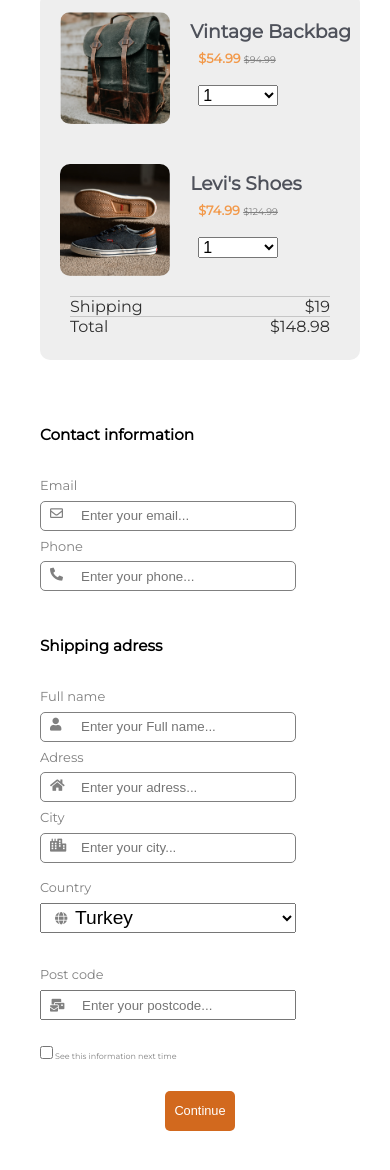
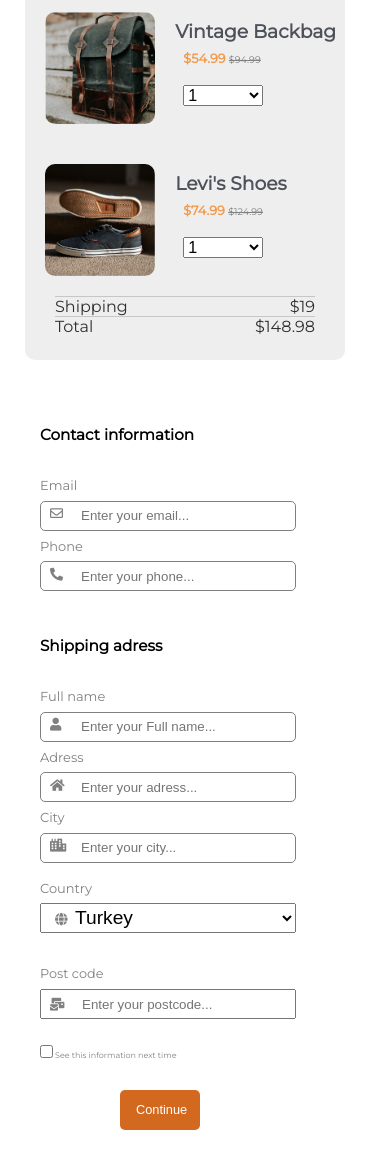
Before and after one commit to Rifatkazak/Checkout-form, a plain HTML site: page index.html in a window 390 px wide. Shown: the part 102-1272 px from the top of the page. Before the commit the page ends 1233 px from the top, so only its background shows below. Drawn offline with Linux system fonts and the light colour scheme.

Commit message:
last change

```diff
--- a/style.css
+++ b/style.css
@@ -72,8 +72,8 @@ i{
 #country {
     margin-right: 50px;
     padding-left: 15px;
-    width: 50px;
-    height:30px;
+    width: 10rem;
+
 }
 .country {
     margin-left: 0;
@@ -203,7 +203,6 @@ i{
         margin-top: 0.5rem;
         font-size: 0.8rem;
         margin-left: 8px;
-        color:#F2994A
     }
     .span{
         color: gray;
@@ -253,6 +252,10 @@ i{
     }
     #country {
         width: 16rem;
+        font-size: 2rem;
+    }
+    .country{
+        font-size: small;
     }
     .info {
         font-size: 0.5rem;
@@ -260,14 +263,20 @@ i{
         margin-bottom: 20px;
     }
     .submit {
-        margin-right: 0rem;
+        margin-left: 10rem;
+        margin-bottom: 4rem;
+    }
+    .submit #button {
+        width: 5rem;
+        padding:0rem 1rem;
     }
     .background{
         width: 20rem;
         height:23rem;
         border-radius: 10px;
         margin-top: 55px;
-        margin-left: 40px;
+        margin-left: 25px;
+        margin-right: 25px;
     }
     .image{
         border-radius: 10px;
```
